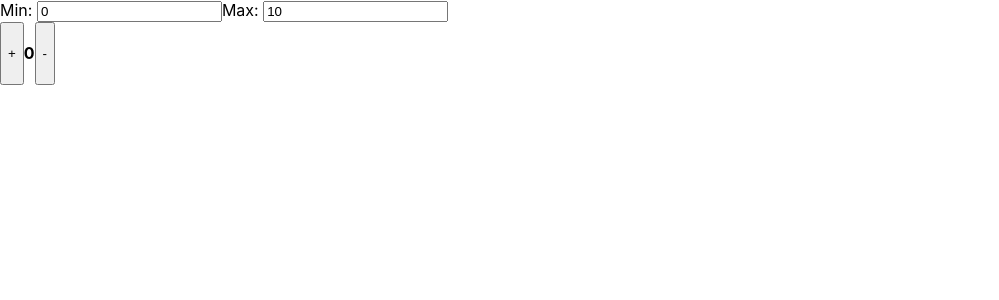
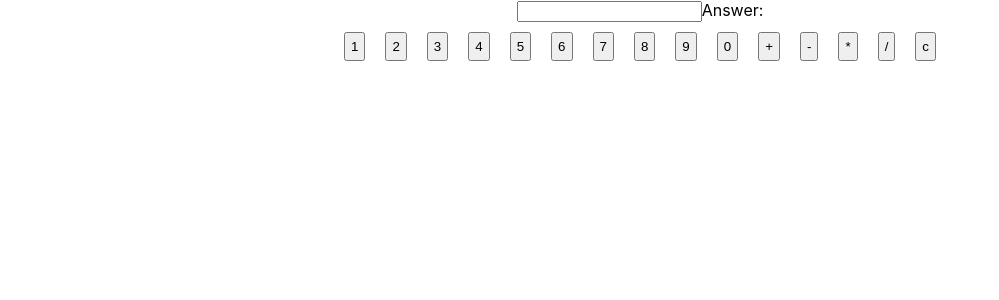
Before and after one commit to praveenkumar291/counter, a React (Create React App) app: page / in a window 1280 px wide. Shown: the top 300 px of the page, without its empty margins (0-999 px from the left). Built offline with nearby package versions, Linux system fonts and the light colour scheme.

Commit message:
calculator

```diff
--- a/src/App.js
+++ b/src/App.js
@@ -1,10 +1,12 @@
 import React from 'react'
-import Counter from './components/Counter'
+import Cal from './components/Cal'
+// import Counter from './components/Counter'
 
 const App = () => {
   return (
     <div>
-      <Counter/>
+      {/* <Counter/> */}
+      <Cal/>
     </div>
   )
 }
--- /dev/null
+++ b/src/components/Cal.js
@@ -0,0 +1,49 @@
+import React, { useState, useEffect } from "react";
+import "./cal.css";
+
+const Cal = () => {
+  const [input, setInput] = useState("");
+  const [result, setResult] = useState("value");
+  const handler = (e) => {
+    setInput(e.target.value);
+    setResult(eval(e.target.value));
+  };
+
+  useEffect(() => {
+    try {
+      setResult(eval(input));
+    } catch (e) {}
+  }, [input]);
+
+  return (
+    <div>
+      <div style={{ display: "flex", flexDirection: "column" }}>
+        <center>
+          <input type="text" name="input" value={input} onChange={handler} />
+          Answer: {result}
+        </center>
+      </div>
+      <div>
+        <center>
+          <button onClick={() => setInput(input + 1)}>1</button>
+          <button onClick={() => setInput(input + 2)}>2</button>
+          <button onClick={() => setInput(input + 3)}>3</button>
+          <button onClick={() => setInput(input + 4)}>4</button>
+          <button onClick={() => setInput(input + 5)}>5</button>
+          <button onClick={() => setInput(input + 6)}>6</button>
+          <button onClick={() => setInput(input + 7)}>7</button>
+          <button onClick={() => setInput(input + 8)}>8</button>
+          <button onClick={() => setInput(input + 9)}>9</button>
+          <button onClick={() => setInput(input + 0)}>0</button>
+          <button onClick={() => setInput(input + "+")}>+</button>
+          <button onClick={() => setInput(input + "-")}>-</button>
+          <button onClick={() => setInput(input + "*")}>*</button>
+          <button onClick={() => setInput(input + "/")}>/</button>
+          <button onClick={() => setInput("")}>c</button>
+        </center>
+      </div>
+    </div>
+  );
+};
+
+export default Cal;
--- /dev/null
+++ b/src/components/cal.css
@@ -0,0 +1,4 @@
+button{
+    padding: 5px;
+    margin: 10px;
+}
```
